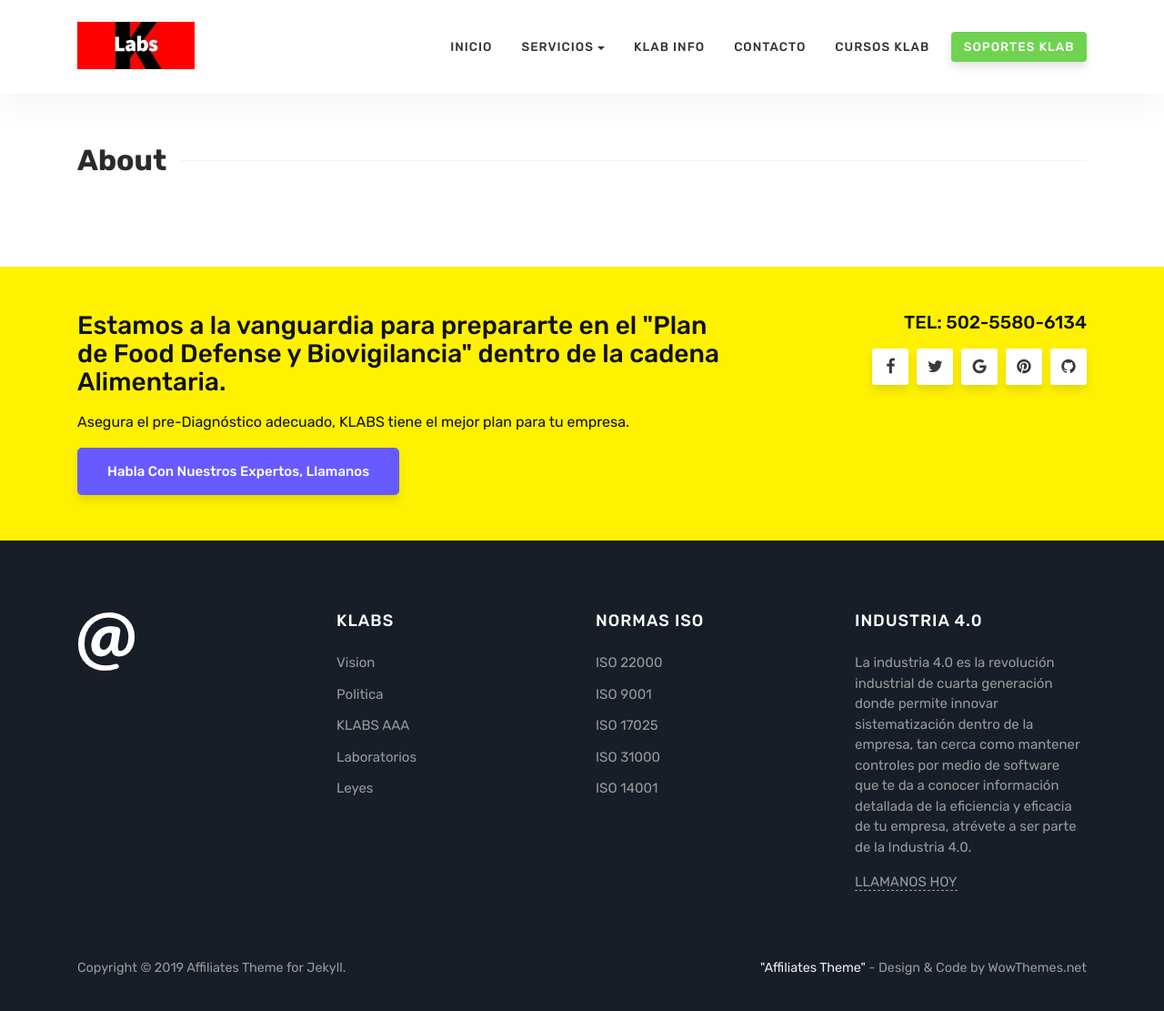
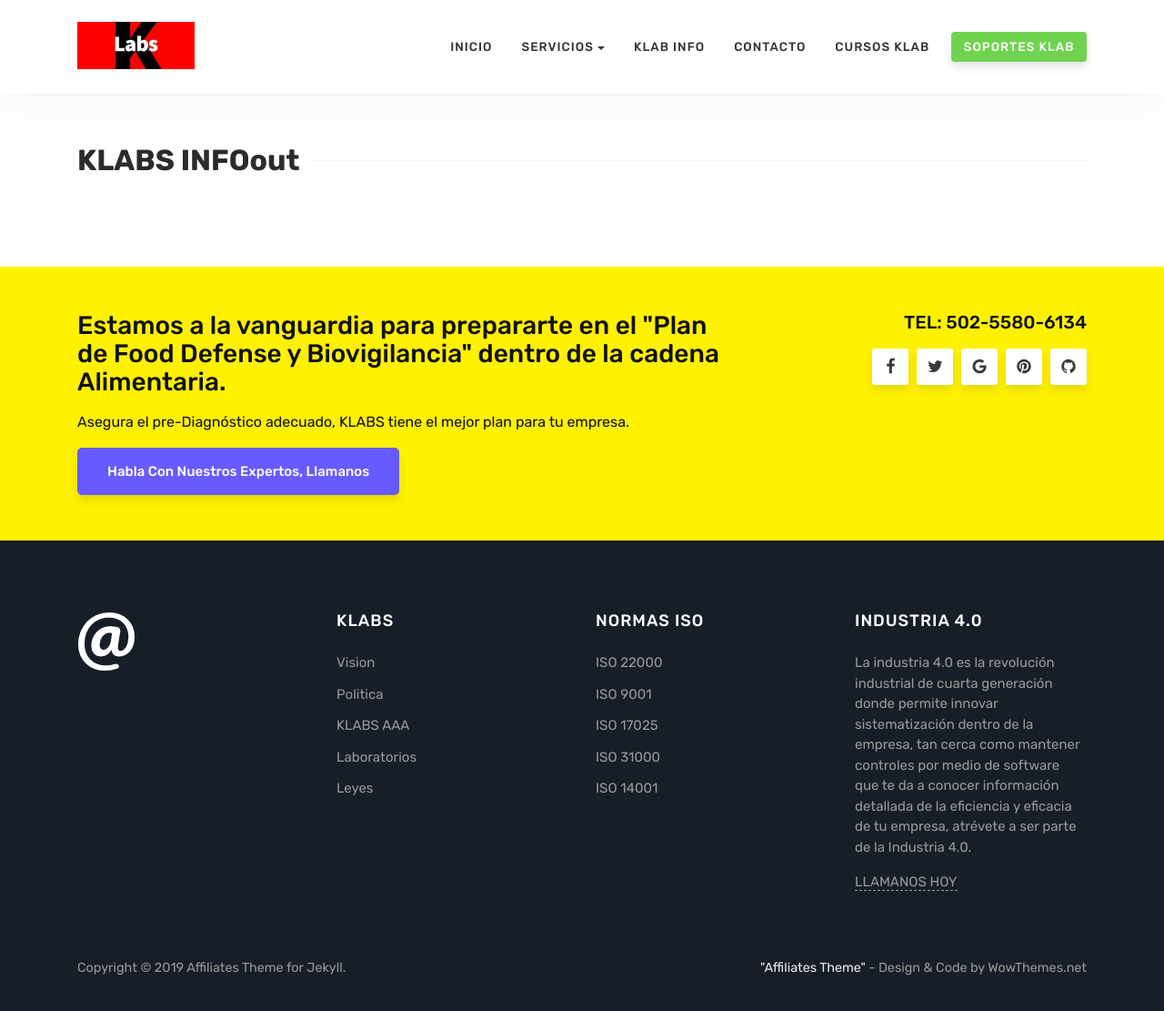
Before and after one commit to Klabsa/klabsa.github.io, a Jekyll site: the page built from about.md, in a window 1280 px wide and 1120 px high. Shown: the top 1111 px of the window at 91% size. Built offline with Jekyll 4.4.1, drawn with Linux system fonts in a browser that asks for light colours.

Commit message:
Update about.md

```diff
--- a/about.md
+++ b/about.md
@@ -1,5 +1,5 @@
 ---
 layout: page
-title: About
+title: KLABS INFOout
 comments: true
 ---
```
